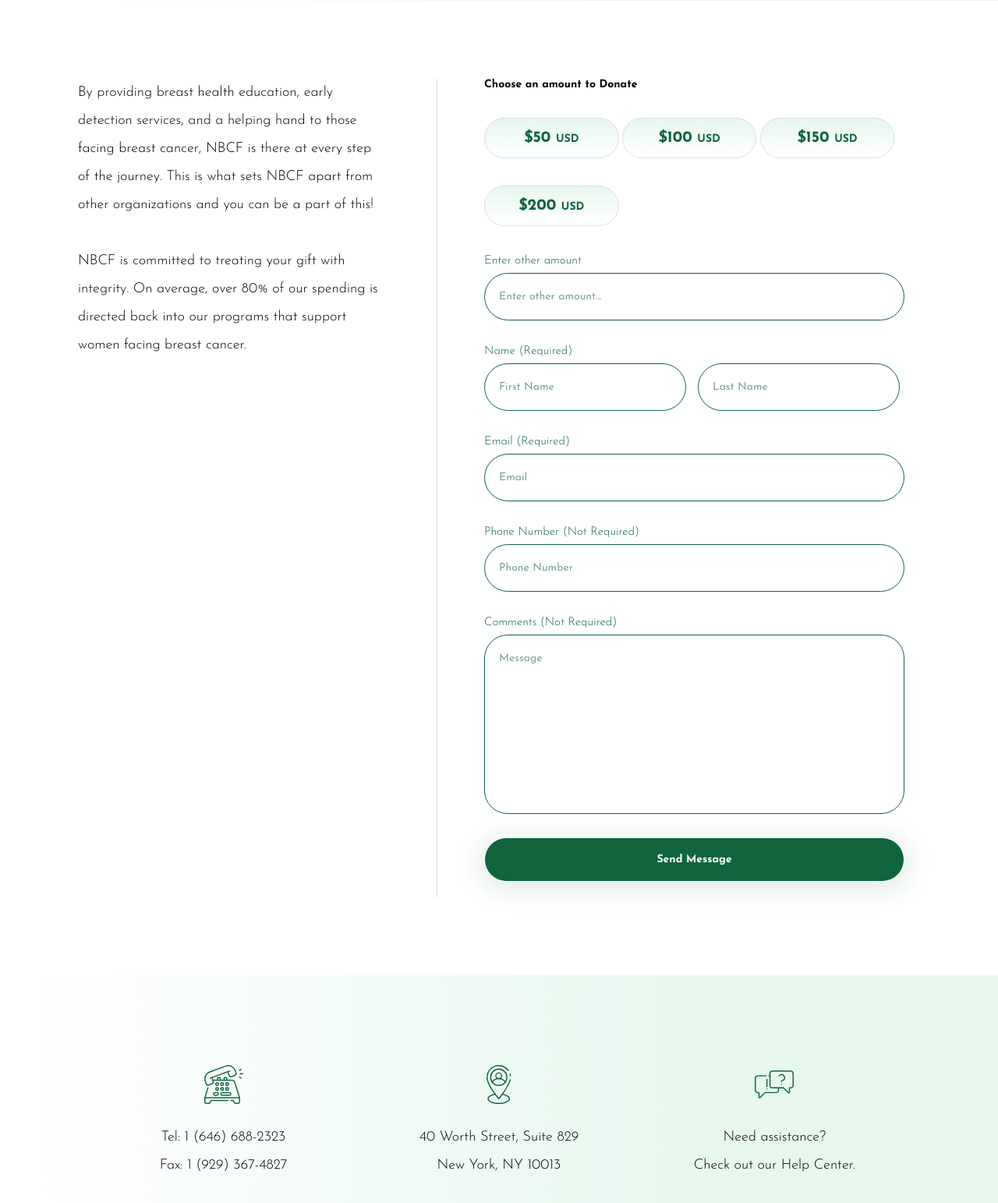
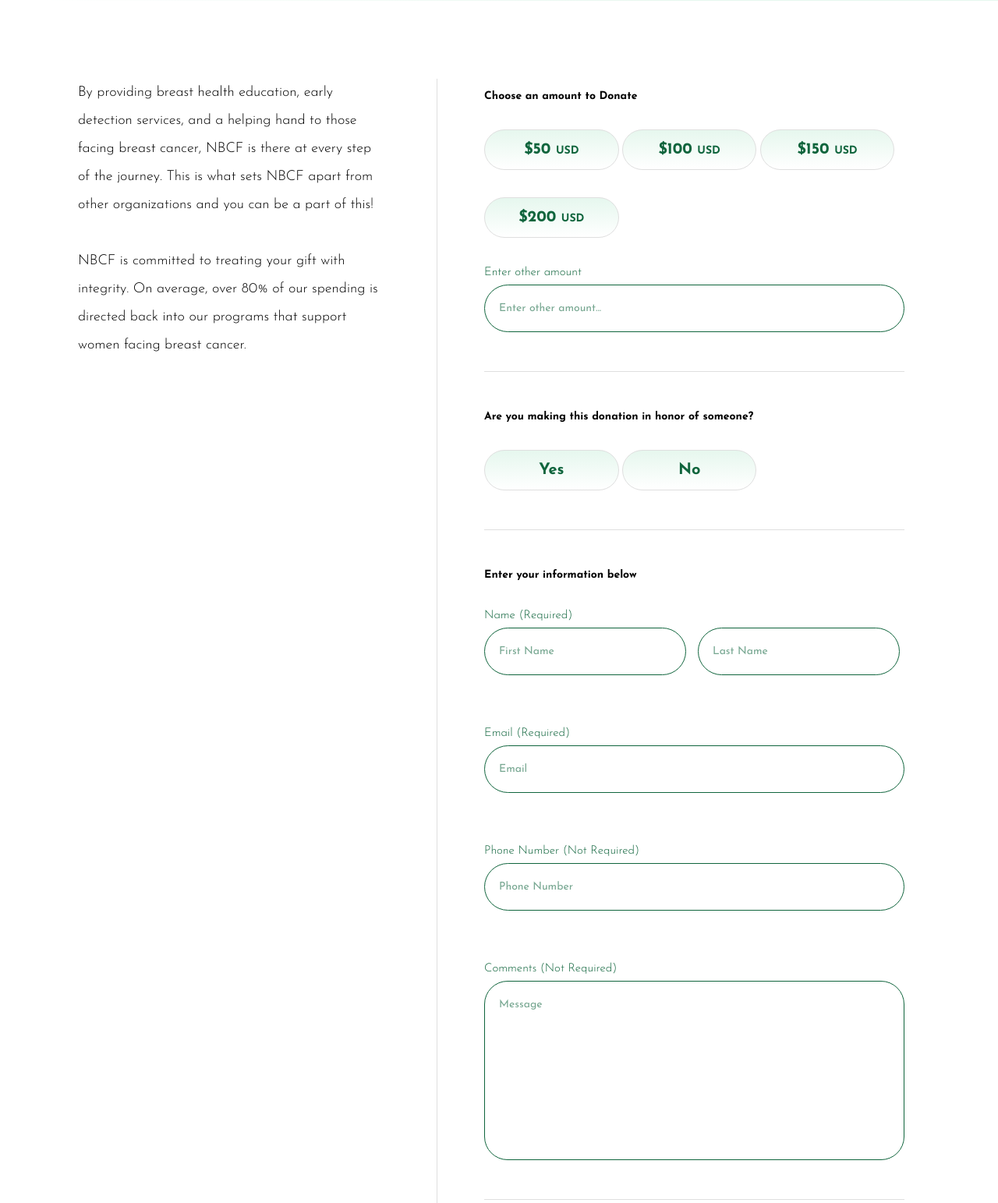
Before and after one commit to thejudejoshua/tvnFoundation, a PHP site: page /donate in a window 1280 px wide. Shown: the part 379-1922 px from the top of the page at 78% size. Run offline with PHP 8.4, Linux system fonts and the light colour scheme.

Commit message:
ending -donation

```diff
--- a/donate/index.php
+++ b/donate/index.php
@@ -38,6 +38,23 @@
                     <input id="amt5" name="amt" type="text" placeholder="Enter other amount...">
                 </div>
             </div>
+            <hr/>
+            <div class="form-group">
+                <h5>Are you making this donation in honor of someone?</h5>
+                <div class="row">
+                    <div class="row-amt">
+                        <input id="amt1" name="amt" class="amt" type="radio" value="50">
+                        <label class="amt-hold" for="amt1">Yes</label>
+                    </div>
+                    <div class="row-amt">
+                        <input id="amt2" name="amt" class="amt" type="radio" value="100">
+                        <label class="amt-hold" for="amt2">No</label>
+                    </div>
+                </div>
+            </div>
+            <hr>
+            <div class="form-group">
+                <h5>Enter your information below</h5>
                 <div class="form-input dual">
                     <label for="first-name">Name (Required)</label>
                     <div>
@@ -61,7 +78,28 @@
                     <label for="message">Comments (Not Required)</label>
                     <textarea placeholder="Message" id="message"></textarea>
                 </div>
-            <button type="button" class="ctaButton colored">Send Message</button>
+            </div>
+            <hr>
+            <div class="button form-group">
+                <h5>Make donation with</h5>
+                <div class="form-input dual">
+                    <div>
+                        <div class="dual-kit">
+                            <button type="button" class="ctaButton colored">Credit Card</button>
+                        </div>
+                        <div class="dual-kit">
+                            <button type="button" class="ctaButton colored">Paypal</button>
+                        </div>
+                    </div>
+                </div>
+                <div class="form-input dual">
+                    <div>
+                        <div class="dual-kit">
+                            <button type="button" class="ctaButton colored">Bank Transfer</button>
+                        </div>
+                    </div>
+                </div>
+            </div>
         </div>
     </section>
     <section class="options-holder about">
--- a/style.css
+++ b/style.css
@@ -1394,7 +1394,7 @@ about us page
     box-shadow: none;
     border-left: 1px solid #dfdfdf;
     border-radius: 0;
-    padding: 0 20px 20px 60px;
+    padding: 15px 20px 20px 60px;
     width: 60%;
 }
 
@@ -1406,3 +1406,18 @@ about us page
 #contact.donate .contact-form-holder {
     background: #fff;
 }
+
+hr {
+    width: 100%;
+    margin: 20px 0 50px;
+    border: none;
+    border-bottom: 1px solid #dfdfdf;
+}
+
+hr:nth-of-type(2) {
+    margin-top: 50px;
+}
+
+.button.form-group .form-input {
+    margin-bottom: 0;
+}
```
Lines whose indentation alone changed are shown as unchanged.
